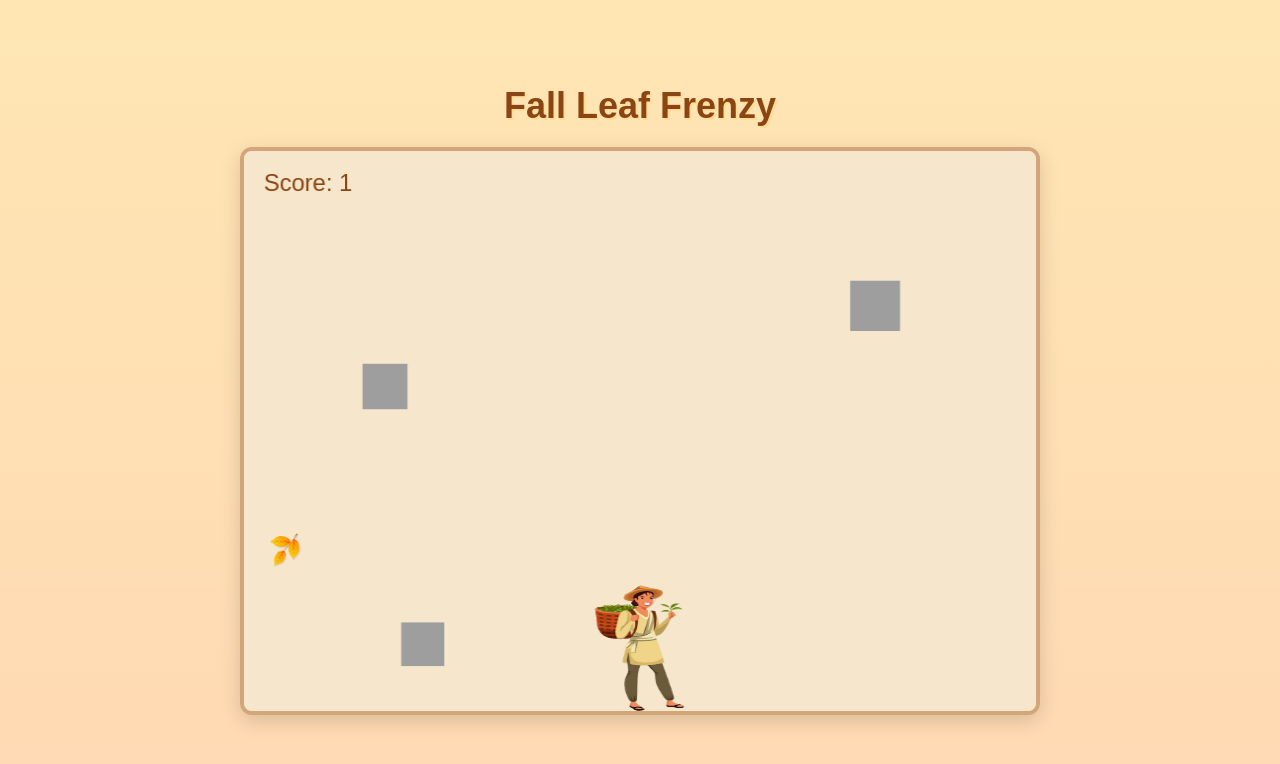
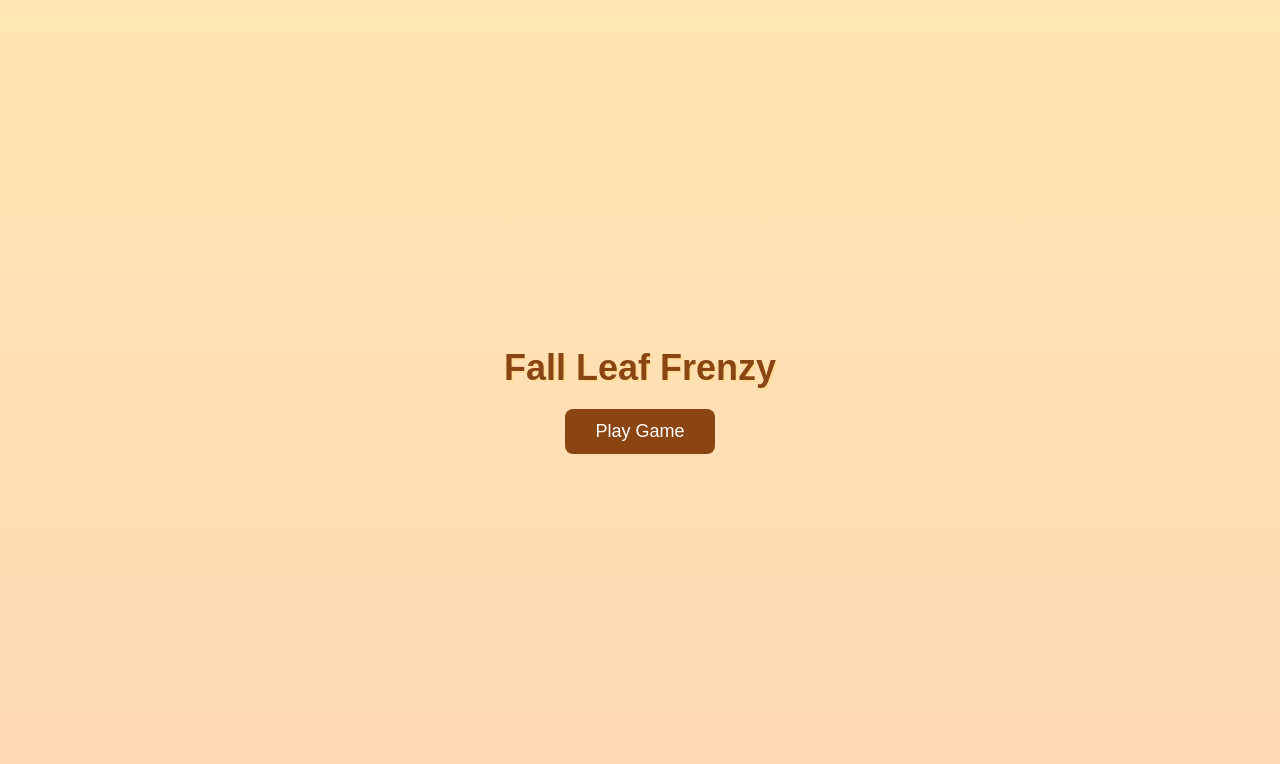
Before and after one commit to Sameerali0/Falling-leave-game, a plain HTML site: page index.html in a window 1280 px wide. Drawn offline with Linux system fonts and the light colour scheme.

Commit message:
add start and game over screens with play button

```diff
--- a/index.html
+++ b/index.html
@@ -10,8 +10,16 @@
     <div class="game-wrapper">
       <h1 class="game-title">Fall Leaf Frenzy</h1>
 
-      <div class="game-container">
+      <div class="start-screen" id="start-screen">
+        <button id="start-btn">Play Game</button>
+      </div>
+
+      <div class="game-container" id="game-container">
         <canvas id="game-canvas"></canvas>
+      </div>
+
+      <div class="game-over" id="game-over" style="display: none;">
+        <h2>Game Over!</h2>
       </div>
     </div>
 
--- a/script.js
+++ b/script.js
@@ -1,5 +1,9 @@
 const canvas = document.getElementById("game-canvas");
 const ctx = canvas.getContext("2d");
+const startScreen = document.getElementById("start-screen")
+const startBtn = document.getElementById("start-btn")
+const gameContainer = document.getElementById("game-container")
+const gameOverScreen = document.getElementById("game-over")
 
 canvas.width = 800;
 canvas.height = 560;
@@ -165,7 +169,24 @@ function game() {
     requestAnimationFrame(game);
 }
 
-const leafImage = new Image();
-leafImage.src = "images/greenLeaf.png";
+startBtn.addEventListener("click", () => {
+    startScreen.style.display = "none"
+    gameContainer.style.display = "block"
+    gameOverScreen.style.display = "none"
+    score = 0;
+    gameOver = false;
+    leaves.length = 0;
+    game();
+})
 
-game();
+function showGameOver() {
+  gameOverScreen.style.display ="flex"
+  gameContainer.style.display = "none"
+}
+
+const originalDrawGameOver = drawGameOver;
+
+drawGameOver = function () {
+  originalDrawGameOver();
+  showGameOver();
+}
--- a/style.css
+++ b/style.css
@@ -33,6 +33,7 @@ body {
   box-shadow: 0 6px 20px rgba(0, 0, 0, 0.15);
   overflow: hidden;
   background: #f5e6cc;
+  display: none;
 }
 
 canvas {
@@ -41,3 +42,31 @@ canvas {
   height: 560px;
   background: #f5e6cc;
 }
+
+button {
+  padding: 12px 30px;
+  background-color: #8b4513;
+  color: #fff;
+  border: none;
+  border-radius: 8px;
+  font-size: 18px;
+  cursor: pointer;
+  transition: background 0.3s;
+}
+
+button:hover {
+  background-color: #a0522d;
+}
+
+.start-screen, .game-over {
+  display: flex;
+  flex-direction: column;
+  align-items: center;
+  justify-content: center;
+  gap: 15px;
+}
+
+.game-over h2{
+  font-size: 42px;
+  color: red;
+}
```
